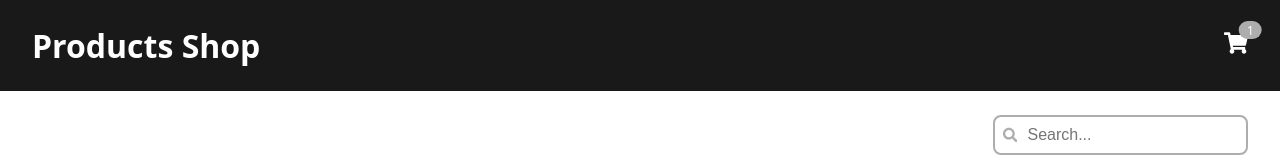
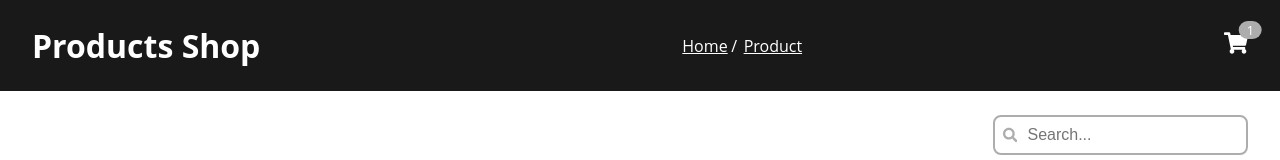
Before and after one commit to migudevelop/prueba-capgemini, a React (Vite) app: page / in a window 1280 px wide. Shown: the top 160 px of the page. Built offline with nearby package versions, Linux system fonts and the light colour scheme.

Commit message:
feat: add Breadcrumb component

```diff
--- /dev/null
+++ b/src/components/ui/Breadcrumb/index.jsx
@@ -0,0 +1,14 @@
+import { memo } from 'react'
+import { NavLink } from 'react-router-dom'
+import classes from './styles.module.css'
+
+function Breadcrumb() {
+  return (
+    <div className={classes.breadcrumb}>
+      <NavLink className={classes.breadcrumb__item}>Home</NavLink>
+      <NavLink className={classes.breadcrumb__item}>Product</NavLink>
+    </div>
+  )
+}
+
+export default memo(Breadcrumb)
--- /dev/null
+++ b/src/components/ui/Breadcrumb/styles.module.css
@@ -0,0 +1,18 @@
+.breadcrumb {
+  display: flex;
+  align-items: center;
+}
+
+.breadcrumb__item {
+  position: relative;
+  color: var(--terciary-color);
+  margin: 0 0.5rem;
+}
+
+.breadcrumb__item:not(:last-child)::after {
+  position: absolute;
+  right: 0;
+  top: 0;
+  transform: translate(0.6rem, 0px);
+  content: '/';
+}
--- a/src/components/ui/Header/index.jsx
+++ b/src/components/ui/Header/index.jsx
@@ -1,7 +1,7 @@
 import { memo } from 'react'
 import { NavLink } from 'react-router-dom'
 import { ROUTES_LINKS } from '@/routes'
-import { Badge } from '@/components'
+import { Badge, Breadcrumb } from '@/components'
 import classes from './styles.module.css'
 import { FaShoppingCart } from 'react-icons/fa'
 
@@ -12,6 +12,7 @@ function Header() {
         <NavLink className={classes.title} to={ROUTES_LINKS.HOME}>
           Products Shop
         </NavLink>
+        <Breadcrumb />
         <Badge text={1}>
           <FaShoppingCart className={classes.cart} />
         </Badge>
--- a/src/components/ui/index.js
+++ b/src/components/ui/index.js
@@ -1,5 +1,6 @@
+export { default as Badge } from './Badge'
+export { default as Breadcrumb } from './Breadcrumb'
 export { default as FullPageLoader } from './FullPageLoader'
-export { default as Badge } from './Badge'
 export { default as Header } from './Header'
 export { default as Loader } from './Loader'
 export { default as SearchBar } from './SearchBar'
```
